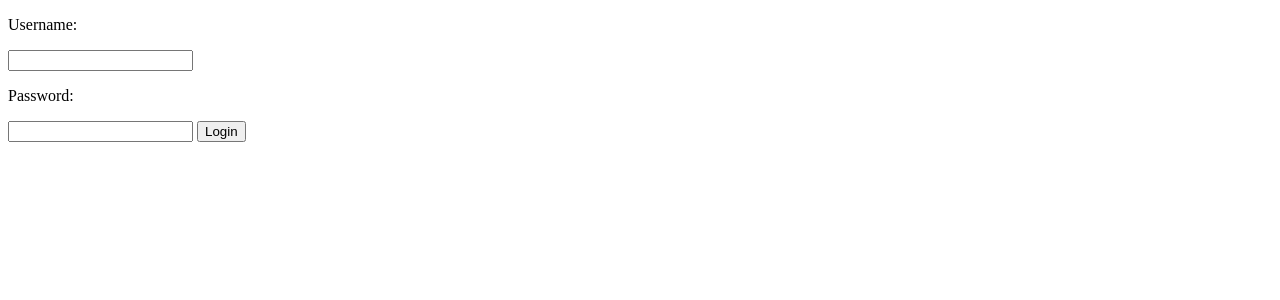
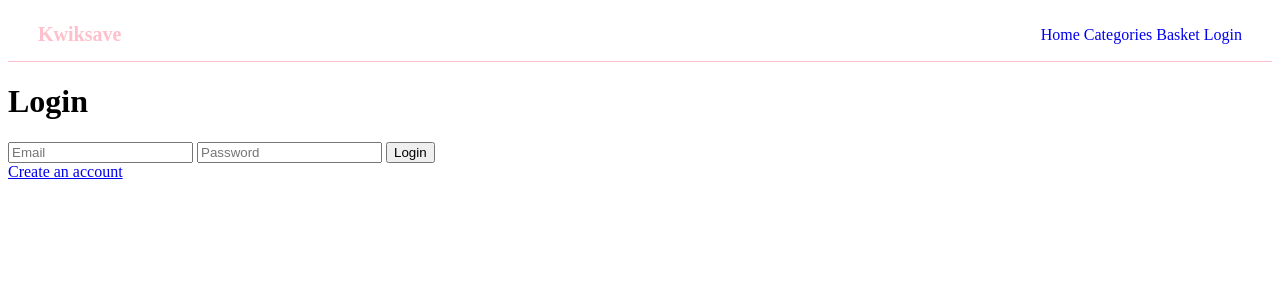
Before and after one commit to elliethomas3/Kwiksave, a Flask app: page /login in a window 1280 px wide. Shown: the top 300 px of the page. Run offline with Flask 3, Linux system fonts and the light colour scheme.

Commit message:
Login changes

```diff
--- a/app.py
+++ b/app.py
@@ -1,20 +1,99 @@
-from flask import Flask, render_template, request
+#importing libraries
+from flask import Flask, render_template, request, redirect, session
+from flask_sqlalchemy import SQLAlchemy
+from werkzeug.security import generate_password_hash, check_password_hash
 
 app = Flask(__name__)
 
+#configuring database
+app.secret_key = "123456"
+
+app.config["SQLALCHEMY_DATABASE_URI"] = "sqlite:///users.db"
+
+db = SQLAlchemy(app)
+
+#create SQL table to store users
+class User(db.Model):
+    id = db.Column(db.Integer, primary_key=True)
+    username = db.Column(db.String(100), nullable=False)
+    email = db.Column(db.String(100), unique=True, nullable=False)
+    password = db.Column(db.String(255), nullable=False)
+
+#creating home page
 @app.route('/')
 def home():
-    return render_template('home.html')
+    #checks if user has valid login session
+    if "user_id" not in session:
+        return redirect("/login")
 
+    user = User.query.get(session["user_id"])
+
+    return render_template("home.html", user=user)
+
+#creating registration system
+@app.route("/register", methods=["GET", "POST"])
+def register():
+
+    if request.method == "POST":
+
+        username = request.form["username"]
+        email = request.form["email"]
+        password = request.form["password"]
+
+        # Check if email already exists
+        existing_user = User.query.filter_by(email=email).first()
+
+        if existing_user:
+            return "Email already registered!"
+
+        # Hash the password
+        hashed_password = generate_password_hash(password)
+
+        # Create new user
+        new_user = User(
+            username=username,
+            email=email,
+            password=hashed_password
+        )
+
+        db.session.add(new_user)
+        db.session.commit()
+
+        return redirect("/login")
+
+    return render_template("register.html")
+
+#creating the login system
 @app.route('/login', methods=['GET', 'POST'])
 def login():
+    if request.method == "POST":
 
-    if request.method == 'POST':
-        username = request.form.get('username')
-        password = request.form.get('password')
+        email = request.form["email"]
+        password = request.form["password"]
 
+        # Find user in SQL database
+        user = User.query.filter_by(email=email).first()
 
-    return render_template('login.html')
+        #checks in password entered matches stored password hash
+        if user and check_password_hash(user.password, password):
+            session["user_id"] = user.id
 
-if __name__ == '__main__':
+            return redirect("/")
+
+        return "Invalid email or password!"
+
+    return render_template("login.html")
+
+#removes users session/ logs them out
+@app.route("/logout")
+def logout():
+
+    session.pop("user_id", None)
+
+    return redirect("/login")
+
+if __name__ == "__main__":
+    with app.app_context():
+        db.create_all()
+
     app.run(debug=True)
--- a/templates/home.html
+++ b/templates/home.html
@@ -8,7 +8,9 @@
 {% extends 'navbar.html' %}
 
 {% block content %}
-    <p>Welcome to Kwiksave!</p>
+<h1>Welcome {{ user.username }}!</h1>
+
+<a href="/logout">Logout</a>
 {% endblock %}
 </body>
 </html>
--- a/templates/login.html
+++ b/templates/login.html
@@ -4,15 +4,25 @@
     <title>Kwiksave - Login</title>
 </head>
 <body>
+{% extends 'navbar.html' %}
+
+{% block content %}
+<h1>Login</h1>
+
 <form method="POST">
-    <p>Username:</p>
-    <input type="text" username="username">
-    <p>Password:</p>
-    <input type="text" password="password">
+
+    <input type="email" name="email"
+           placeholder="Email" required>
+
+    <input type="password" name="password"
+           placeholder="Password" required>
+
     <button type="submit">Login</button>
+
 </form>
 
-<h2>{{ username }}{{ password }}</h2>
+<a href="/register">Create an account</a>
 
+{% endblock %}
 </body>
 </html>
```
Also changed, not shown: templates/register.html (added, +26 -0 lines).
